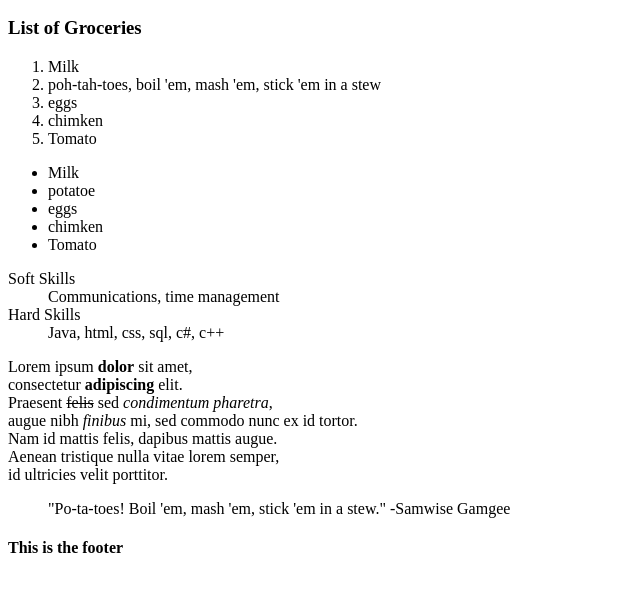
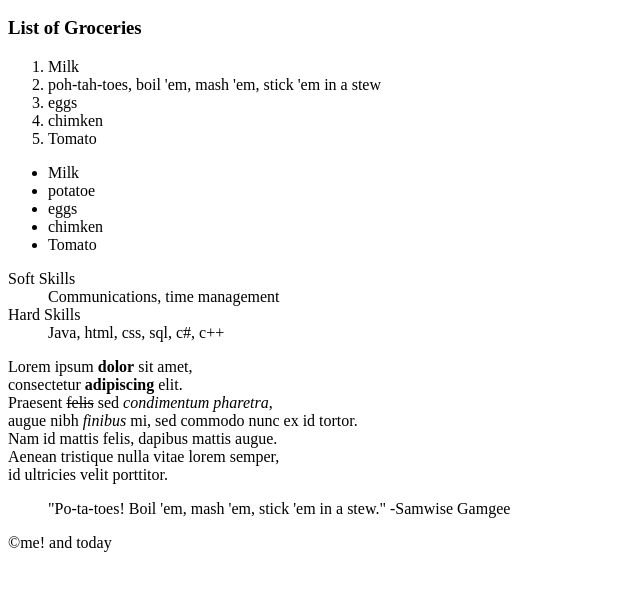
Before and after one commit to Ricardo199/webdesign, a plain HTML site: page index.html in a window 1280 px wide. Shown: the part 110-702 px from the top of the page, without its empty margins (0-640 px from the left). Drawn offline with Linux system fonts and the light colour scheme.

Commit message:
copyright

```diff
--- a/index.html
+++ b/index.html
@@ -71,7 +71,7 @@
                 </blockquote>
         </main>
         <footer>
-            <h4>This is the footer</h4>
+            <p>&copy;me! and today</p>
         </footer>
     </body>
 </html>
```
